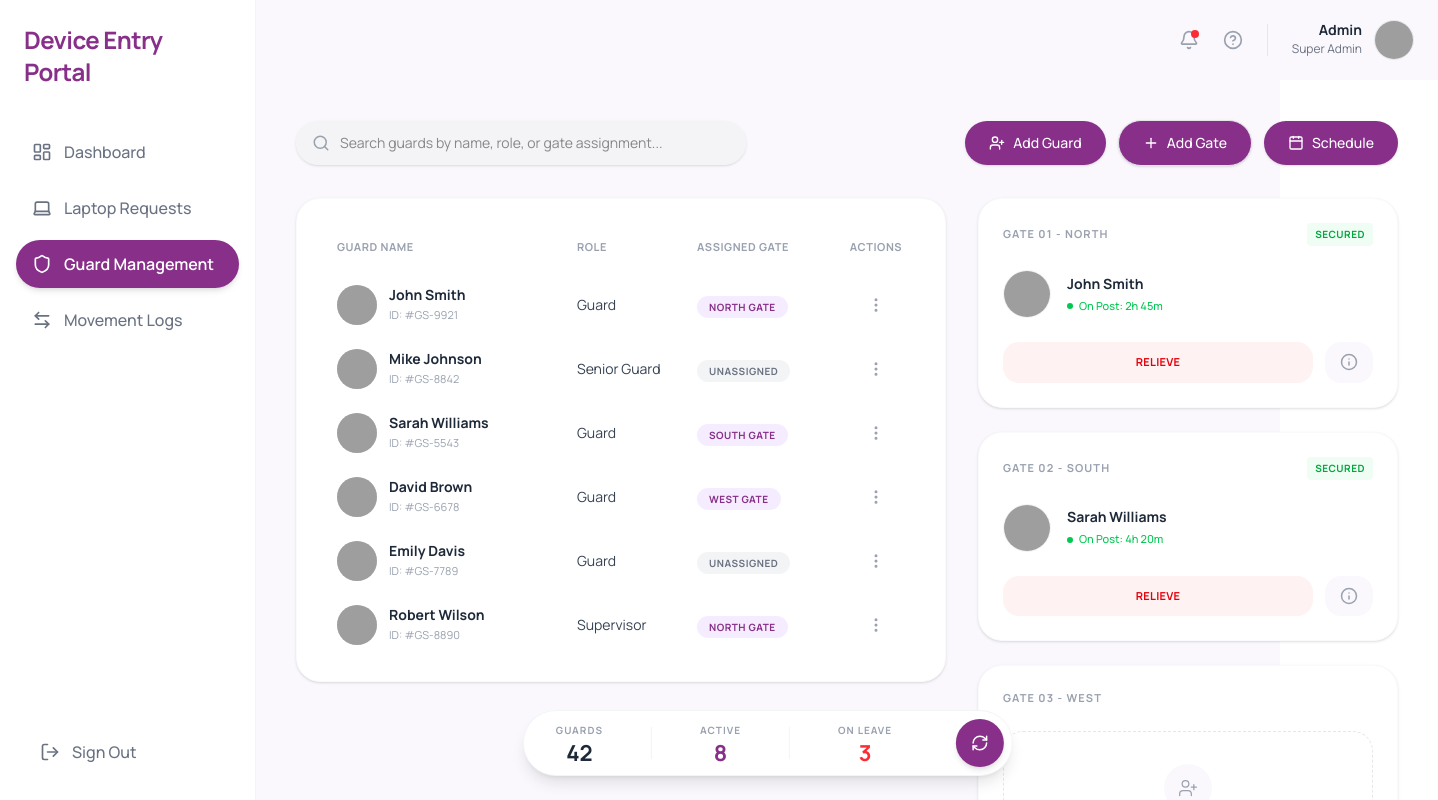
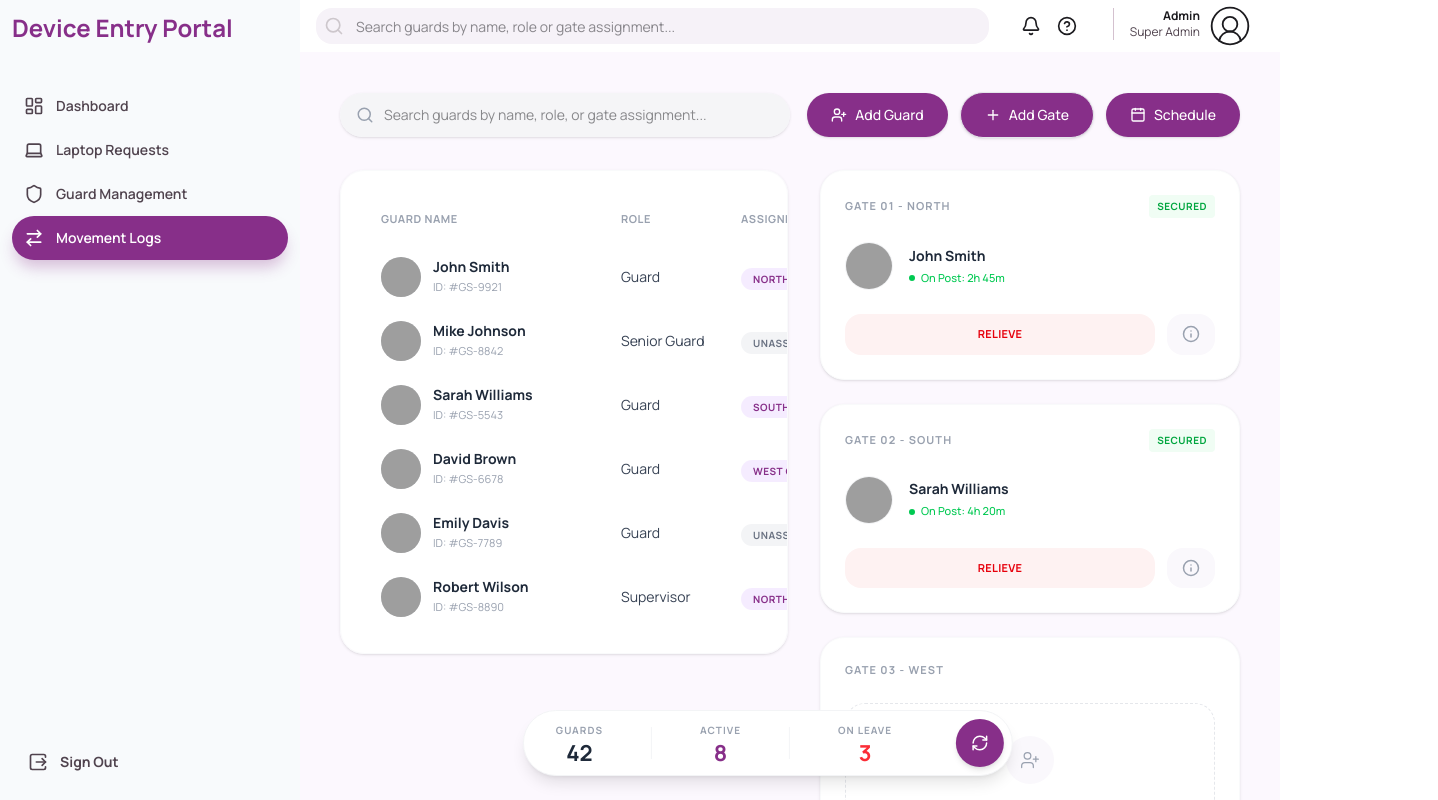
Before and after one commit to liduyigeremu/Gate-entry-frontend-, a Next.js app: page /GuardManagement in a window 1280 px wide. Shown: the top 800 px of the page, 1438 px wide, since content can reach past the window. Built offline with nearby package versions, Linux system fonts and the light colour scheme; grey boxes are pictures that could not be loaded; a web font is replaced by a local one.

Commit message:
V0.03 Admin Layout

```diff
--- a/app/(admin)/layout.tsx
+++ b/app/(admin)/layout.tsx
@@ -1,22 +1,21 @@
-// app/(admin)/layout.tsx
-import Sidebar from "@/components/Sidebar";
-import Header from "@/components/Header";
-import "@/app/globals.css"; // Make sure global styles are imported
+import AdminHeader from "@/components/layout/AdminHeader";
+import AdminSideBar from "@/components/layout/AdminSideBar";
 
-export default function RootLayout({
-  children,
-}: {
-  children: React.ReactNode;
-}) {
+// @ts-expect-error(children)
+export default function EmployeeLayout({ children }) {
   return (
+    <div className="bg-background text-foreground
+    w-full h-screen
+    grid grid-cols-[auto_1fr] grid-rows-[auto_1fr]">
 
-      <div className="bg-[#faf8fc] flex font-sans min-h-screen">
-        <Sidebar />
-        <div className="flex-1 md:ml-64 flex flex-col">
-          <Header />
-          {children}
-        </div>
-      </div>
+      <AdminSideBar />
 
+      <AdminHeader />
+
+      <main className="w-full h-full overflow-y-auto">
+        {children}
+      </main>
+
+    </div>
   );
 }
--- a/app/(employee)/devices/page.tsx
+++ b/app/(employee)/devices/page.tsx
@@ -1,10 +1,10 @@
 
 import DevicesSideCard from "@/components/layout/DevicesSideCard";
-import DeviceRegistrationCard from "@/components/ui/DeviceRegistrationCard"
+import DeviceRegistrationCard from "@/components/ui/devices/DeviceRegistrationCard"
 
 const page = () => {
   return (
-      <>
+      <div className="flex w-full h-full">
         <div className="devices-side-Card hidden
         w-full h-full items-end justify-center
         lg:flex lg:flex-col lg:w-2/5">
@@ -15,7 +15,7 @@ const page = () => {
         lg:w-3/5">
           <DeviceRegistrationCard />
         </div>
-      </>
+      </div>
   )
 }
 
--- a/app/(employee)/layout.tsx
+++ b/app/(employee)/layout.tsx
@@ -4,14 +4,14 @@ import NavBar from '@/components/layout/NavBar';
 export default function EmployeeLayout({ children }) {
   return (
     <div className="bg-background text-foreground
-      relative w-full h-screen grid grid-rows-[auto_1fr]">
+      w-full h-screen grid grid-rows-[auto_1fr]">
 
       <div className="flex w-full h-15 justify-center
       lg:mt-4">
         <NavBar />
       </div>
 
-      <main className="flex w-full h-full py-10 items-center justify-center overflow-y-auto">
+      <main className="w-full h-full overflow-y-auto">
         {children}
       </main>
 
--- a/app/globals.css
+++ b/app/globals.css
@@ -28,6 +28,8 @@ Imported two font styles, Manrope and Datatype
   --color-card: #ffffff;
   /*second level card background color*/
   --color-card-muted: #f6f2f8;
+  /*admin side bar background color*/
+  --color-card-side: #f8fafc;
 
   /*font color*/
   --color-foreground: #1c1b1f;
--- /dev/null
+++ b/components/layout/AdminHeader.tsx
@@ -0,0 +1,56 @@
+'use client'
+
+import { Bell, CircleQuestionMark, CircleUserRound } from "lucide-react";
+import CustomSearchBtn from "@/components/ui/CustomSearchBtn";
+import { usePathname } from "next/navigation";
+
+const AdminHeader = () => {
+  const currentPath = usePathname();
+  const searchPlaceholder = [
+   { page: "/Dashboard", text: "Search audit logs..." },
+   { page: "/LaptopRequests", text: "Search registrations..." },
+   { page: "/GuardManagement", text: "Search guards by name, role or gate assignment..." },
+   { page: "/MovementLogs", text: "Search by Deivce ID..."}
+  ];
+  const currentSearchPlaceholder = searchPlaceholder.find(item => item.page === currentPath)?.text;
+  const userName = "Admin";
+
+  return (
+    <div className='bg-card
+    flex w-full h-13 items-center'>
+
+      <CustomSearchBtn
+      placeholder={currentSearchPlaceholder}
+      />
+
+      <div className="flex min-w-fit h-full p-2 justify-center">
+        <div className="flex p-2 items-center justify-center">
+          <Bell className="size-5" />
+        </div>
+
+        <div className="flex p-2 items-center justify-center">
+          <CircleQuestionMark className="size-5" />
+        </div>
+      </div>
+
+      <div className="flex min-w-fit h-full px-5 py-2 justify-center">
+
+        <div className="text-end flex flex-col h-fit pl-4 justify-around border-l border-input">
+          <label className="text-xs font-bold">
+            {userName}
+          </label>
+          <label className="text-muted text-xs">
+            Super Admin
+          </label>
+        </div>
+
+        <div className="flex items-center justify-center px-2">
+          <CircleUserRound className="size-11 stroke-1" />
+        </div>
+
+      </div>
+    </div>
+  )
+}
+
+export default AdminHeader;
--- /dev/null
+++ b/components/layout/AdminSideBar.tsx
@@ -0,0 +1,68 @@
+'use client'
+
+/*
+AdminSideBar component - client side
+*/
+
+import Link from "next/link";
+import { SquareArrowRightExit, LayoutDashboard, Laptop, Shield, ArrowRightLeft } from "lucide-react";
+import { usePathname } from "next/navigation";
+
+const AdminSideBar = () => {
+    const currentPath = usePathname();
+
+    const navLinks = [
+        { title: 'Dashboard', href: '/', icon: LayoutDashboard },
+        { title: 'Laptop Requests', href: '/', icon: Laptop },
+        { title: 'Guard Management', href: '/', icon: Shield },
+        { title: 'Movement Logs', href: '/GuardManagement', icon: ArrowRightLeft },
+    ];
+
+    return (
+        <aside className="bg-card-side
+        flex flex-col h-full min-w-55 p-3 col-start-1 col-end-2 row-start-1 row-end-3 duration-300
+        lg:min-w-75">
+
+            <h1 className="text-2xl text-accent font-bold ">
+                Device Entry Portal
+            </h1>
+
+            <nav className="text-sm flex flex-col w-full pt-10">
+
+                {navLinks.map((link) => {
+
+                    const isActive = currentPath === link.href;
+                    const CurrentIcon = link.icon;
+
+                    return (
+                        <Link key={link.title} href={link.href}
+                        className={`text-muted font-semibold flex items-center w-full p-3
+                        hover:text-accent hover:font-bold active:opacity-60
+                        ${isActive && "bg-accent text-white rounded-4xl shadow-button pointer-events-none"}`}>
+                            <CurrentIcon className="size-5" />
+                            <span className="pl-3">{link.title}</span>
+                        </Link>
+
+                    )
+                })}
+
+            </nav>
+
+            {/*
+            Sign out button
+            logic for clearing cookies will be called here
+            */}
+            <div className="text-sm flex flex-col h-full p-4 justify-end bg-amber-20">
+                <button
+                className="text-muted font-bold flex items-center justify-start
+                hover:text-accent active:opacity-60">
+                    <SquareArrowRightExit className="size-5" />
+                    <span className="pl-3">Sign Out</span>
+                </button>
+            </div>
+
+        </aside>
+    )
+}
+
+export default AdminSideBar;
--- a/components/layout/NavBar.tsx
+++ b/components/layout/NavBar.tsx
@@ -6,8 +6,7 @@ NavBar component - client side
 
 import Link from "next/link";
 import { Bell } from "lucide-react";
-import { CircleQuestionMark } from "lucide-react";
-import { CircleUserRound } from "lucide-react";
+import { CircleQuestionMark, CircleUserRound } from "lucide-react";
 import { usePathname } from "next/navigation";
 
 const NavBar = () => {
--- /dev/null
+++ b/components/ui/CustomSearchBtn.tsx
@@ -0,0 +1,28 @@
+'use client'
+
+import { Search } from "lucide-react";
+
+interface CustomSearchBtnProps {
+    placeholder: string | undefined;
+}
+
+const CustomSearchBtn = ({ placeholder }: CustomSearchBtnProps) => {
+  return (
+    <div className="relative flex w-full h-full px-4 py-2 items-center">
+
+        <div className="absolute pl-2">
+          <Search className="text-placeholder size-5" />
+        </div>
+
+        <input
+        type="text"
+        placeholder={placeholder}
+        className="text-sm bg-card-muted max-w-170 w-full h-full rounded-2xl pl-10
+        focus:outline-0"
+        />
+
+    </div>
+  )
+}
+
+export default CustomSearchBtn
--- a/components/ui/guardManagement/GuardTable.tsx
+++ b/components/ui/guardManagement/GuardTable.tsx
@@ -154,7 +154,7 @@ export default function GuardManagement() {
 
   if (loading) {
     return (
-      <div className="flex h-screen items-center justify-center bg-[#fcfdff]">
+      <div className="flex h-full items-center justify-center bg-[#fcfdff]">
         <div className="text-center">
           <div className="inline-block h-8 w-8 animate-spin rounded-full border-4 border-solid border-[#872f89] border-r-transparent"></div>
           <p className="mt-4 text-slate-600">Loading guard management...</p>
--- a/schemas/deviceRegister.schema.ts
+++ b/schemas/deviceRegister.schema.ts
@@ -27,7 +27,7 @@ export const deviceRegisterSchema = z.object({
             "Only .jpg, .png, and .webp formats are supported"
         )
         .refine((file) => file.size <= MAX_FILE_SIZE, "Max file size is 5MB"),
-    backImage: z.instanceof(File, { message: "Front Image is required" })
+    backImage: z.instanceof(File, { message: "Back Image is required" })
         .refine(
             (file) => ACCEPTED_IMAGE_TYPES.includes(file.type),
             "Only .jpg, .png, and .webp formats are supported"
```
Also changed, not shown: components/ui/devices/DeviceRegistrationCard.tsx (renamed from components/ui/DeviceRegistrationCard.tsx, +4 -4 lines). Lines whose indentation alone changed are shown as unchanged.
